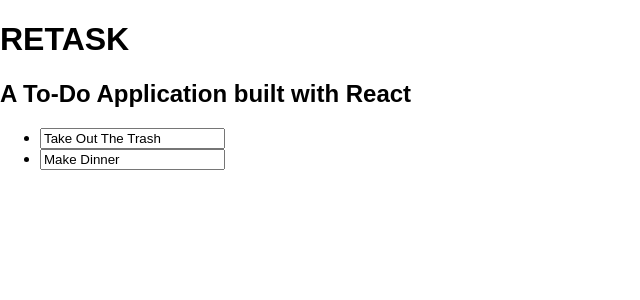
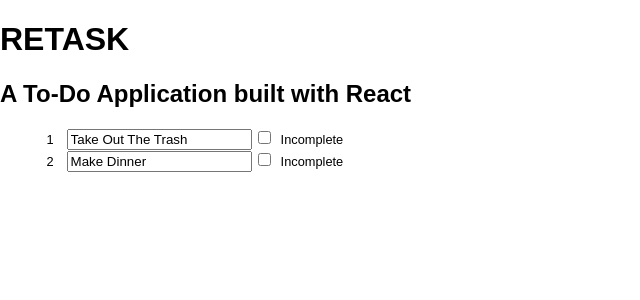
Before and after one commit to nsmeds/retask, a React (Create React App) app: page / in a window 1280 px wide. Shown: the top 300 px of the page, without its empty margins (0-640 px from the left). Built offline with nearby package versions, Linux system fonts and the light colour scheme.

Commit message:
inputs and checkboxes update state

```diff
--- a/src/App.js
+++ b/src/App.js
@@ -10,25 +10,29 @@
                 {
                     id: 0,
                     title: 'Take Out The Trash',
-                    completed: true
+                    completed: false
                 },
                 {
                     id: 1,
                     title: 'Make Dinner',
-                    completed: true
+                    completed: false
                 }
             ],
             handleInputChange: this.handleInputChange
         }
-
     }
 
+
     handleInputChange = event => {
-        let target = event.target;
-        let value = target.value;
-        let name = target.name;
+        const target = event.target;
+        const value = target.type === 'checkbox' ? target.checked : target.value;
+        const name = target.name;
+        const id = target.id;
+        const todos = this.state.todos;
+        todos[id][name] = value;
+
         this.setState({
-            [name]: value
+            todos
         })
     }
 
--- a/src/components/Todos.js
+++ b/src/components/Todos.js
@@ -4,11 +4,19 @@
 
     console.log('props from Todos', props);
 
-    let allTodos = props.todos.map((todo, index) =>
-        <li key={index}>
-            <input key={todo.id} name="title" value={todo.title} onChange={props.handleInputChange} />
-        </li>
-    )
+    let allTodos = props.todos.map((todo, index) => {
+        console.log(todo);
+        return (
+            <li key={index}>
+                <label>
+                    <span>{index + 1}</span>
+                    <input key={todo.id} id={todo.id} name="title" value={todo.title} onChange={props.handleInputChange} />
+                    <input type="checkbox" id={todo.id} name="completed" value={todo.completed} onChange={props.handleInputChange} />
+                    <span>{todo.completed ? 'Completed' : 'Incomplete'}</span>
+                </label>
+            </li>
+        )
+    })
 
     return (
         <ul>
--- a/src/style.css
+++ b/src/style.css
@@ -3,3 +3,17 @@
     padding: 0;
     font-family: sans-serif;
 }
+
+li {
+    list-style: none;
+}
+
+label span {
+    font-size: 0.8em;
+    margin-left: 0.5em;
+    margin-right: 0.5em;
+}
+
+input {
+    margin-left: 0.5em;
+}
```
